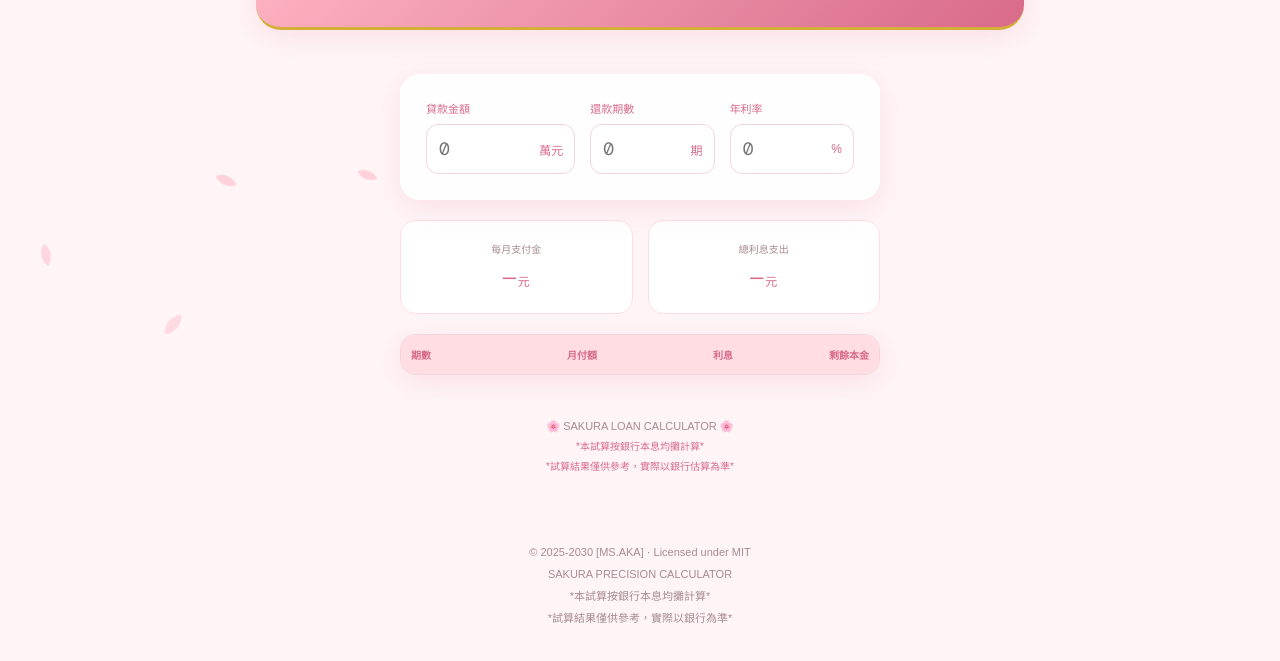
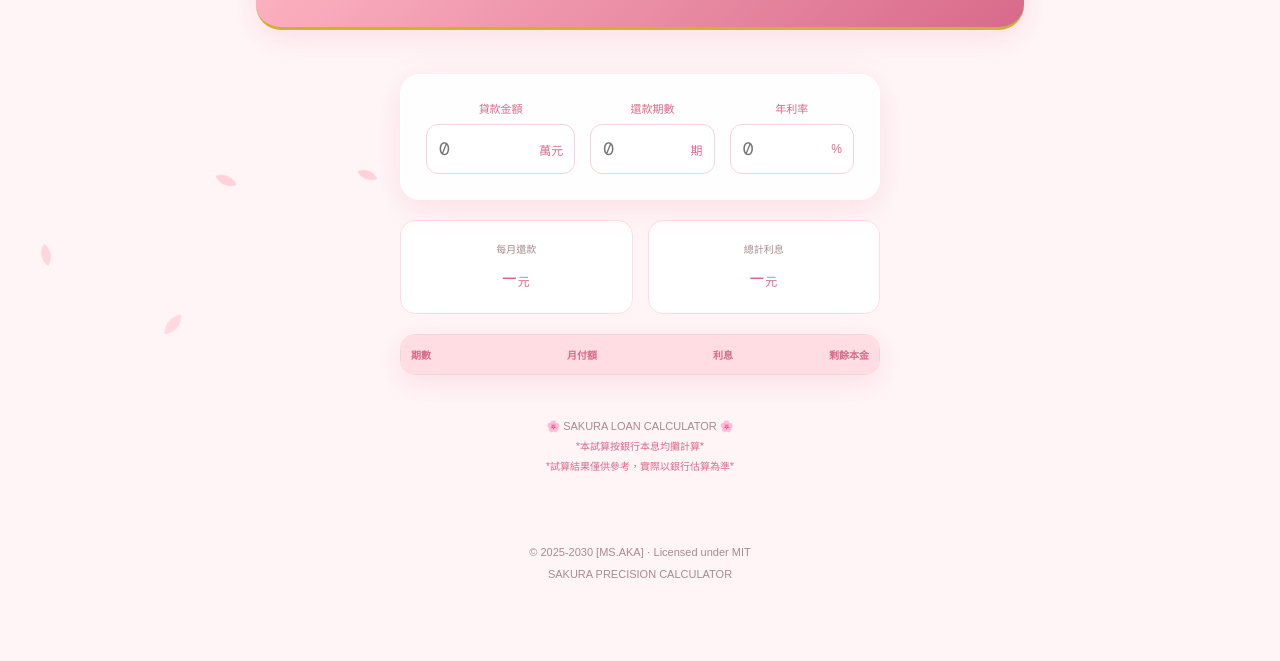
Before and after one commit to enenxixi-ux/sakura-loan-calculator, a plain HTML site: page index.html in a window 1280 px wide. Shown: the part 79-740 px from the top of the page. Drawn offline with nearby package versions, Linux system fonts and the light colour scheme; a web font is replaced by a local one.

Commit message:
Update labels and summary text in index.html

```diff
--- a/index.html
+++ b/index.html
@@ -202,21 +202,21 @@
   <div class="card">
     <div class="input-grid">
       <div class="field">
-        <label>貸款金額</label>
+        <label style="text-align: center; display: block;">貸款金額</label>
   <div class="input-wrap">
     <input type="number" id="principal" placeholder="0" step="1" inputmode="numeric">
     <span class="input-unit">萬元</span>
         </div>
       </div>
       <div class="field">
-        <label>還款期數</label>
+        <label style="text-align: center; display: block;">還款期數</label>
   <div class="input-wrap">
     <input type="number" id="periods" placeholder="0" step="1" inputmode="numeric">
     <span class="input-unit">期</span>
         </div>
       </div>
       <div class="field">
-        <label>年利率</label>
+        <label style="text-align: center; display: block;">年利率</label>
   <div class="input-wrap">
     <input type="number" id="rate" placeholder="0" step="0.01" inputmode="decimal">
     <span class="input-unit">%</span>
@@ -227,11 +227,11 @@
 
   <div class="summary">
     <div class="sum-box">
-      <div class="sum-label">每月支付金</div>
+      <div class="sum-label">每月還款</div>
       <div class="sum-value" id="monthly">—<span>元</span></div>
     </div>
     <div class="sum-box">
-      <div class="sum-label">總利息支出</div>
+      <div class="sum-label">總計利息</div>
       <div class="sum-value" id="total_interest">—<span>元</span></div>
     </div>
   </div>
@@ -363,8 +363,5 @@ calculate();
 <div class="footer">
   © 2025-2030 [MS.AKA] · Licensed under MIT<br>
   SAKURA PRECISION CALCULATOR<br>
-  <div class="note">
-    *本試算按銀行本息均攤計算*<br>
-    *試算結果僅供參考，實際以銀行為準*
   </div>
 </div>
```
Lines whose indentation alone changed are shown as unchanged.
